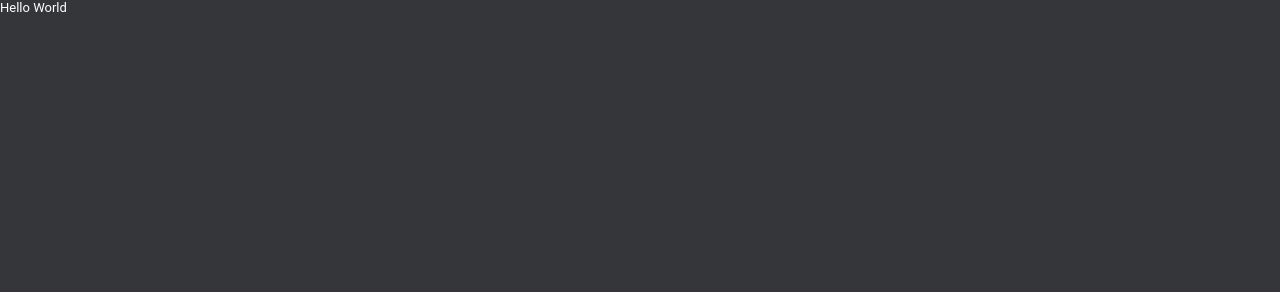
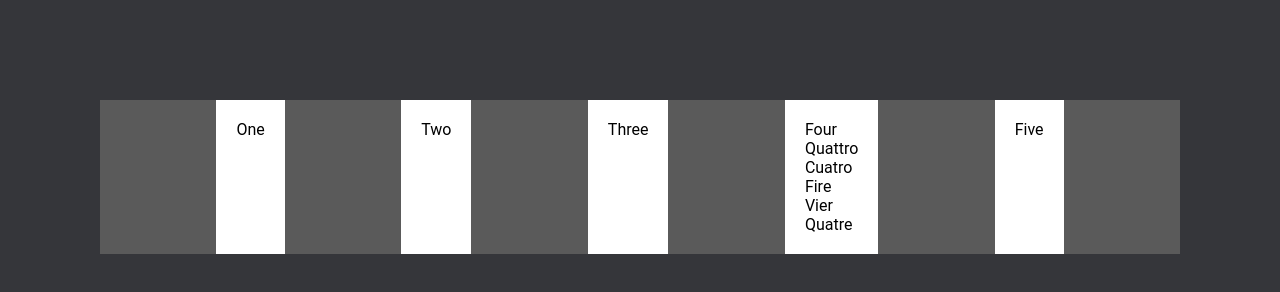
Before and after one commit to Nagertorn/searcher-hub, a plain HTML site: page index.html in a window 1280 px wide. Drawn offline with Linux system fonts and the light colour scheme.

Commit message:
Pruebas con display:flex

```diff
--- a/index.html
+++ b/index.html
@@ -1,12 +1,40 @@
 <!DOCTYPE html>
 <html lang="es">
-<head>
-    <meta charset="UTF-8">
-    <title>Buscadores</title>
-    <link rel="stylesheet" href="style.css">
-    <link rel="icon" href="./resources/google_g_logo.webp   ">
-</head>
-<body>
-    <p>Hello World</p>
-</body>
+    <head>
+        <meta charset="UTF-8" />
+        <title>Buscadores</title>
+        <link rel="stylesheet" href="style.css" />
+        <link rel="icon" href="./resources/google_g_logo.webp   " />
+    </head>
+    <body>
+        <main>
+            <div class="caja_blanca">One</div>
+            <div class="caja_blanca">Two</div>
+            <div class="caja_blanca">Three</div>
+            <div class="caja_blanca">
+                <p>Four</p>
+                <p>Quattro</p>
+                <p>Cuatro</p>
+                <p>Fire</p>
+                <p>Vier</p>
+                <p>Quatre</p>
+            </div>
+            <div class="caja_blanca">Five</div>
+            <!-- <div class="caja_blanca">Six</div>
+            <div class="caja_blanca">Seven</div> -->
+            <!-- <div class="caja_blanca">Eight</div> -->
+            <!-- <div class="caja_blanca">Nine</div> -->
+            <!-- <div class="caja_blanca">Ten</div> -->
+            <!-- <div class="caja_blanca">Eleven</div> -->
+            <!-- <div class="caja_blanca">Twelve</div> -->
+            <!-- <div class="caja_blanca">Thirteen</div> -->
+            <!-- <div class="caja_blanca">Fourteen</div> -->
+            <!-- <div class="caja_blanca">Fifhteen</div> -->
+            <!-- <div class="caja_blanca">Sixteen</div> -->
+            <!-- <div class="caja_blanca">Seventeen</div> -->
+            <!-- <div class="caja_blanca">Eighteen</div> -->
+            <!-- <div class="caja_blanca">Nineteen</div> -->
+            <!-- <div class="caja_blanca">Twenty</div> -->
+        </main>
+    </body>
 </html>
--- a/style.css
+++ b/style.css
@@ -1,13 +1,25 @@
 * {
     margin: 0;
+    font-family: Roboto, 'Segoe UI', Tahoma, sans-serif;
 }
 
 body {
     background-color: #35363a;
-    color: white;
-    font-family: Roboto,'Segoe UI',Tahoma,sans-serif;
+    /* font-size: 0.8125em; */
 }
 
-p {
-    font-size: 81.25%;
+.caja_blanca {
+    background-color: white;
+    color: black;
+    padding: 20px;
 }
+
+main {
+    margin: 100px;
+    background-color: #5a5a5a;
+    display: flex;
+
+    flex-direction: row;
+    flex-wrap: nowrap;
+    justify-content: space-evenly;
+}
```
